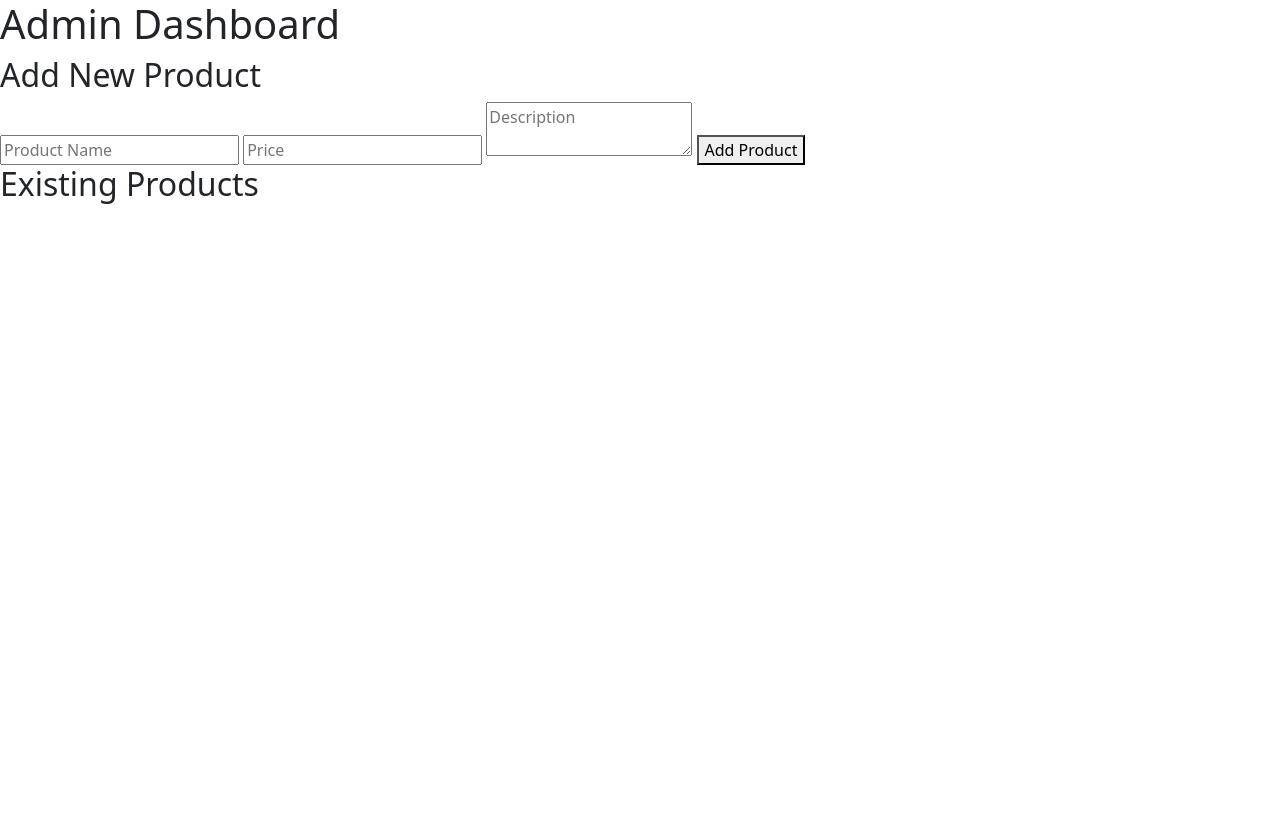
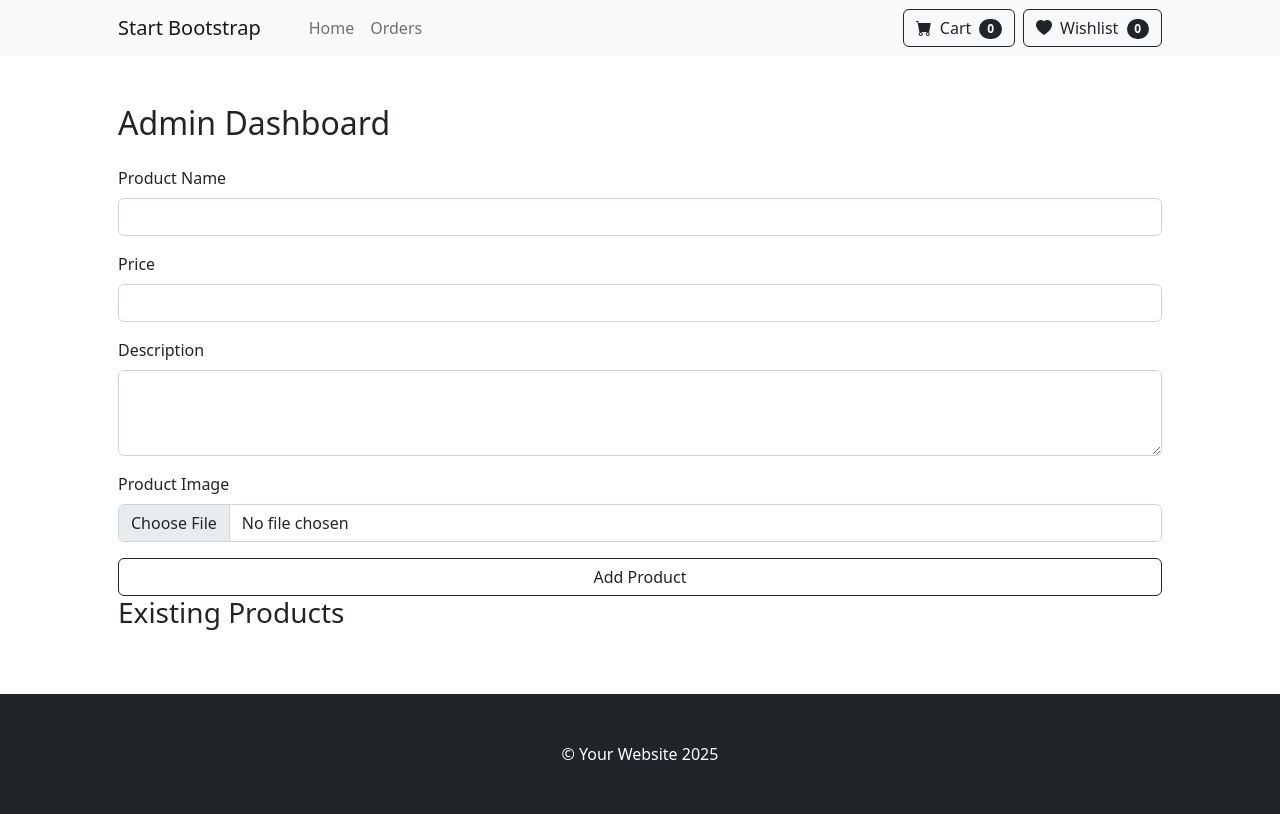
Before and after one commit to msweeney11/portfolio, a website: page FinalProject/bff/frontend/admin.html in a window 1280 px wide. Drawn offline with nearby package versions, Linux system fonts and the light colour scheme.

Commit message:
update admin.html

```diff
--- a/FinalProject/bff/frontend/admin.html
+++ b/FinalProject/bff/frontend/admin.html
@@ -1,29 +1,82 @@
 <!DOCTYPE html>
 <html lang="en">
 <head>
-  <meta charset="UTF-8" />
-  <meta name="viewport" content="width=device-width, initial-scale=1.0" />
-  <title>Admin Dashboard</title>
-  <link rel="stylesheet" href="css/styles.css" />
+  <meta charset="utf-8" />
+  <meta name="viewport" content="width=device-width, initial-scale=1, shrink-to-fit=no" />
+  <title>Admin Dashboard | Storefront</title>
+  <link rel="icon" type="image/x-icon" href="assets/favicon.ico" />
+  <link href="https://cdn.jsdelivr.net/npm/bootstrap-icons@1.5.0/font/bootstrap-icons.css" rel="stylesheet" />
+  <link href="css/styles.css" rel="stylesheet" />
 </head>
 <body>
-  <h1>Admin Dashboard</h1>
+  <!-- Navigation -->
+  <nav class="navbar navbar-expand-lg navbar-light bg-light">
+    <div class="container px-4 px-lg-5">
+      <a class="navbar-brand" href="index.html">Start Bootstrap</a>
+      <button class="navbar-toggler" type="button" data-bs-toggle="collapse"
+        data-bs-target="#navbarSupportedContent" aria-controls="navbarSupportedContent"
+        aria-expanded="false" aria-label="Toggle navigation">
+        <span class="navbar-toggler-icon"></span>
+      </button>
+      <div class="collapse navbar-collapse" id="navbarSupportedContent">
+        <ul class="navbar-nav me-auto mb-2 mb-lg-0 ms-lg-4">
+          <li class="nav-item"><a class="nav-link" href="index.html">Home</a></li>
+          <li class="nav-item"><a class="nav-link" href="orders.html">Orders</a></li>
+        </ul>
+        <form class="d-flex gap-2">
+          <a href="cart.html" class="btn btn-outline-dark">
+            <i class="bi-cart-fill me-1"></i> Cart
+            <span class="badge bg-dark text-white ms-1 rounded-pill">0</span>
+          </a>
+          <a href="wishlist.html" class="btn btn-outline-dark">
+            <i class="bi-heart-fill me-1"></i> Wishlist
+            <span class="badge bg-dark text-white ms-1 rounded-pill">0</span>
+          </a>
+        </form>
+      </div>
+    </div>
+  </nav>
 
-  <section>
-    <h2>Add New Product</h2>
-    <form id="createProductForm">
-      <input name="name" placeholder="Product Name" required />
-      <input name="price" type="number" placeholder="Price" required />
-      <textarea name="description" placeholder="Description"></textarea>
-      <button type="submit">Add Product</button>
-    </form>
+  <!-- Admin Section -->
+  <section class="py-5">
+    <div class="container px-4 px-lg-5">
+      <h2 class="mb-4">Admin Dashboard</h2>
+
+      <!-- Add Product Form -->
+      <form id="createProductForm" enctype="multipart/form-data">
+        <div class="mb-3">
+          <label for="name" class="form-label">Product Name</label>
+          <input type="text" class="form-control" id="name" required />
+        </div>
+        <div class="mb-3">
+          <label for="price" class="form-label">Price</label>
+          <input type="number" class="form-control" id="price" required />
+        </div>
+        <div class="mb-3">
+          <label for="description" class="form-label">Description</label>
+          <textarea class="form-control" id="description" rows="3"></textarea>
+        </div>
+        <div class="mb-3">
+          <label for="image" class="form-label">Product Image</label>
+          <input type="file" class="form-control" id="image" accept="image/*" />
+        </div>
+        <button type="submit" class="btn btn-outline-dark w-100">Add Product</button>
+      </form>
+
+      <!-- Product List -->
+      <h3 class="mb-3">Existing Products</h3>
+      <ul id="productList" class="list-group"></ul>
+    </div>
   </section>
 
-  <section>
-    <h2>Existing Products</h2>
-    <ul id="productList"></ul>
-  </section>
+  <!-- Footer -->
+  <footer class="py-5 bg-dark">
+    <div class="container">
+      <p class="m-0 text-center text-white">&copy; Your Website 2025</p>
+    </div>
+  </footer>
 
-  <script src="admin.js"></script>
+  <script src="https://cdn.jsdelivr.net/npm/bootstrap@5.2.3/dist/js/bootstrap.bundle.min.js"></script>
+  <script src="js/admin.js"></script>
 </body>
 </html>
```
